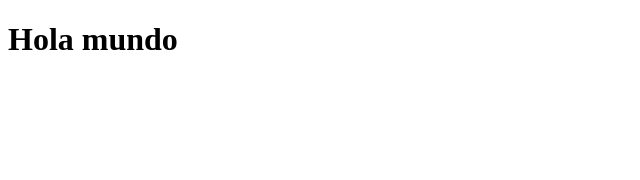
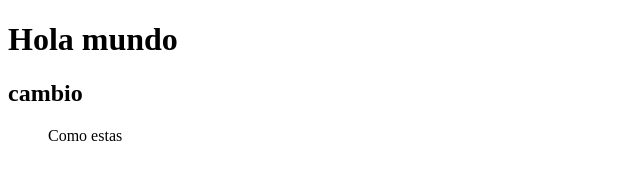
Before and after one commit to will270627/proyecto01git, a plain HTML site: page index.html in a window 1280 px wide. Shown: the whole page, without its empty margins (0-640 px from the left). Drawn offline with Linux system fonts and the light colour scheme.

Commit message:
Se anadio mas datos al archivos

```diff
--- a/index.html
+++ b/index.html
@@ -7,6 +7,8 @@
 </head>
 <body>
         <h1>Hola mundo</h1>
+        <h2>cambio  </h2>
+        <ul>Como estas </ul>
 
 </body>
 </html>
```
